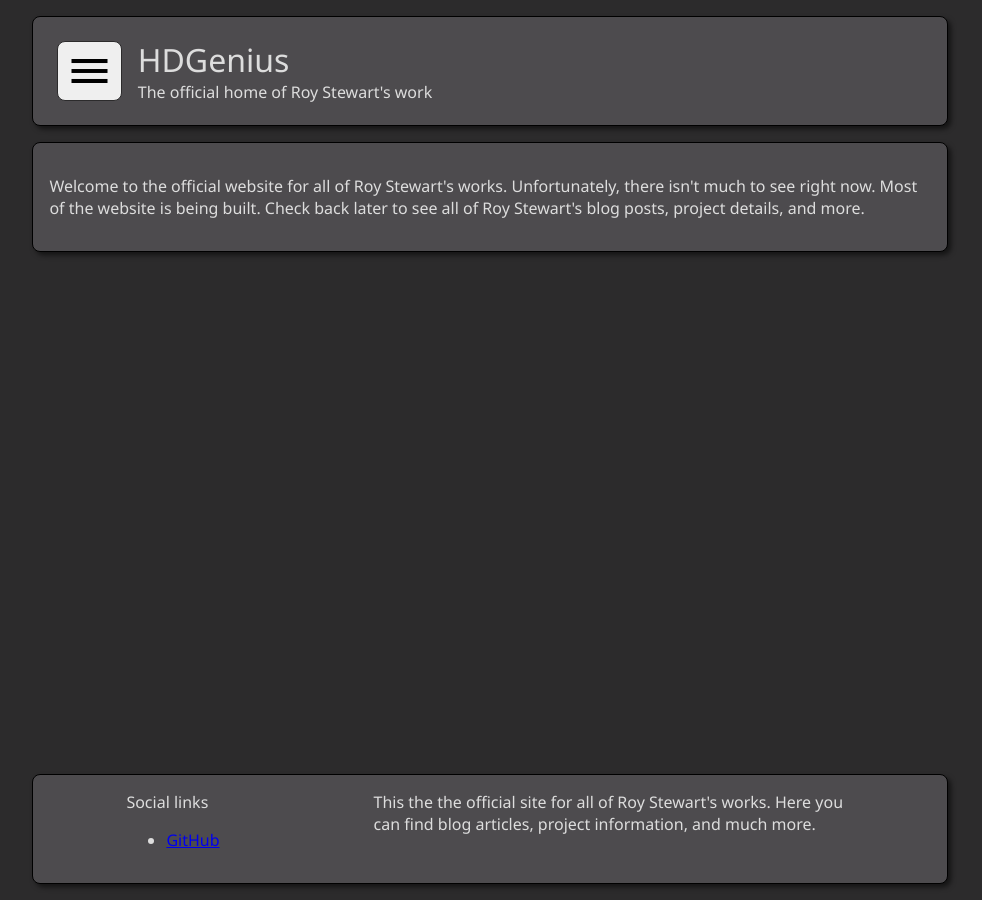
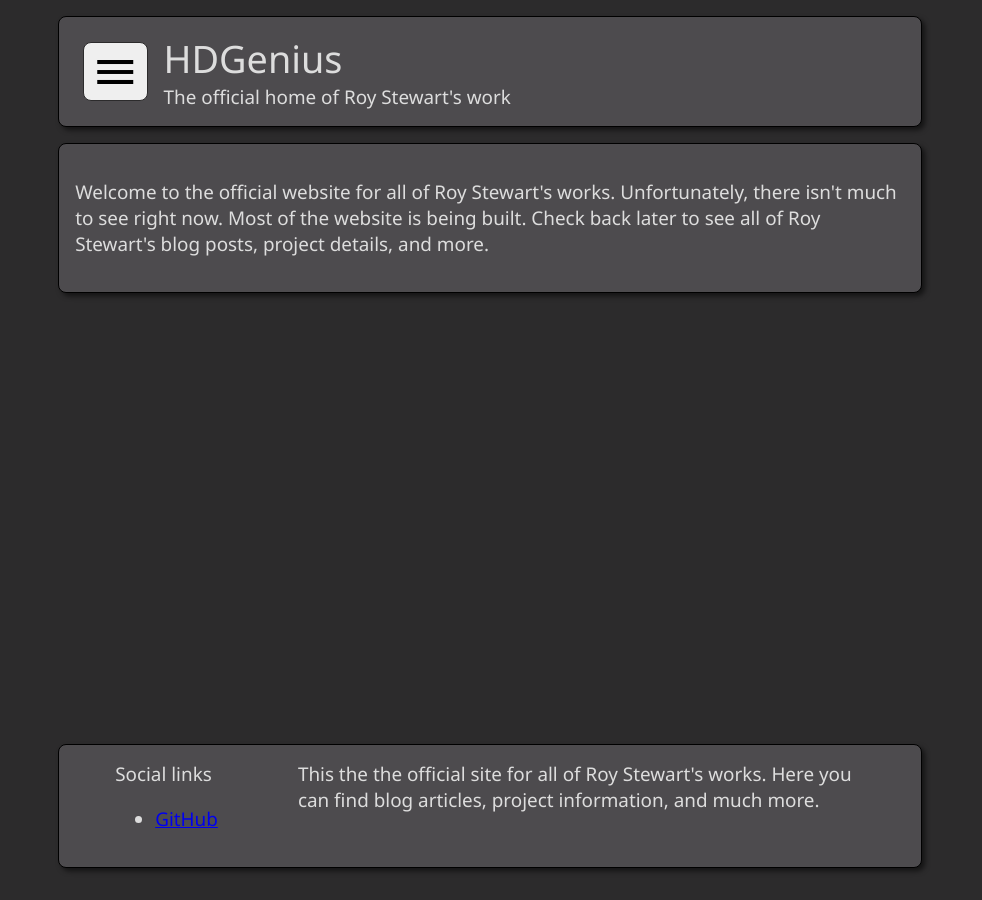
Before and after one commit to roy-stewart/roy-stewart.github.io, a Jekyll site: the page built from index.html, in a window 1280 px wide. Shown: the whole page, without its empty margins (150-1132 px from the left). Built offline with Jekyll 4.4.1, drawn with Linux system fonts in a browser that asks for light colours.

Commit message:
Added reactive font size to accommodate different displays

```diff
--- a/_sass/page_layout.scss
+++ b/_sass/page_layout.scss
@@ -86,7 +86,7 @@
   flex-direction: column;
   justify-content: start;
   min-height: calc(100% - 2rem);
-  width: min(100ch, calc(100% - 2rem));
+  width: min(80ch, calc(100% - 2rem));
   align-items: stretch;
   margin: $block-spacing;
 }
@@ -104,7 +104,6 @@
     display: flex;
     flex-direction: column;
     justify-content: start;
-    min-height: calc(100% - 1rem);
   }
 
 }
--- a/main.scss
+++ b/main.scss
@@ -3,6 +3,10 @@
 
 @import 'variables';
 @import 'breakpoints';
+
+body {
+    font-size: clamp(0.5cm, 2vh, 1.2cm);
+}
 
 .block-element {
     background-color: $block-background-color;
```
